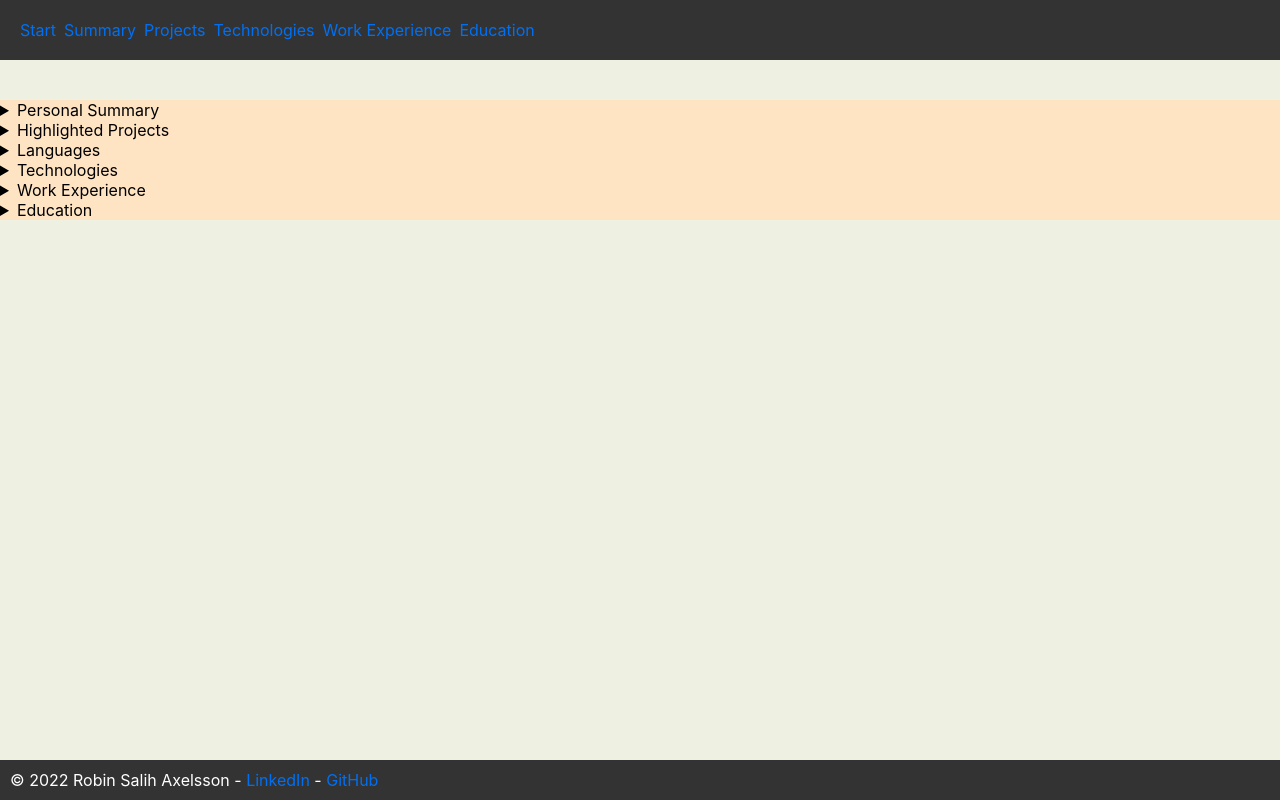
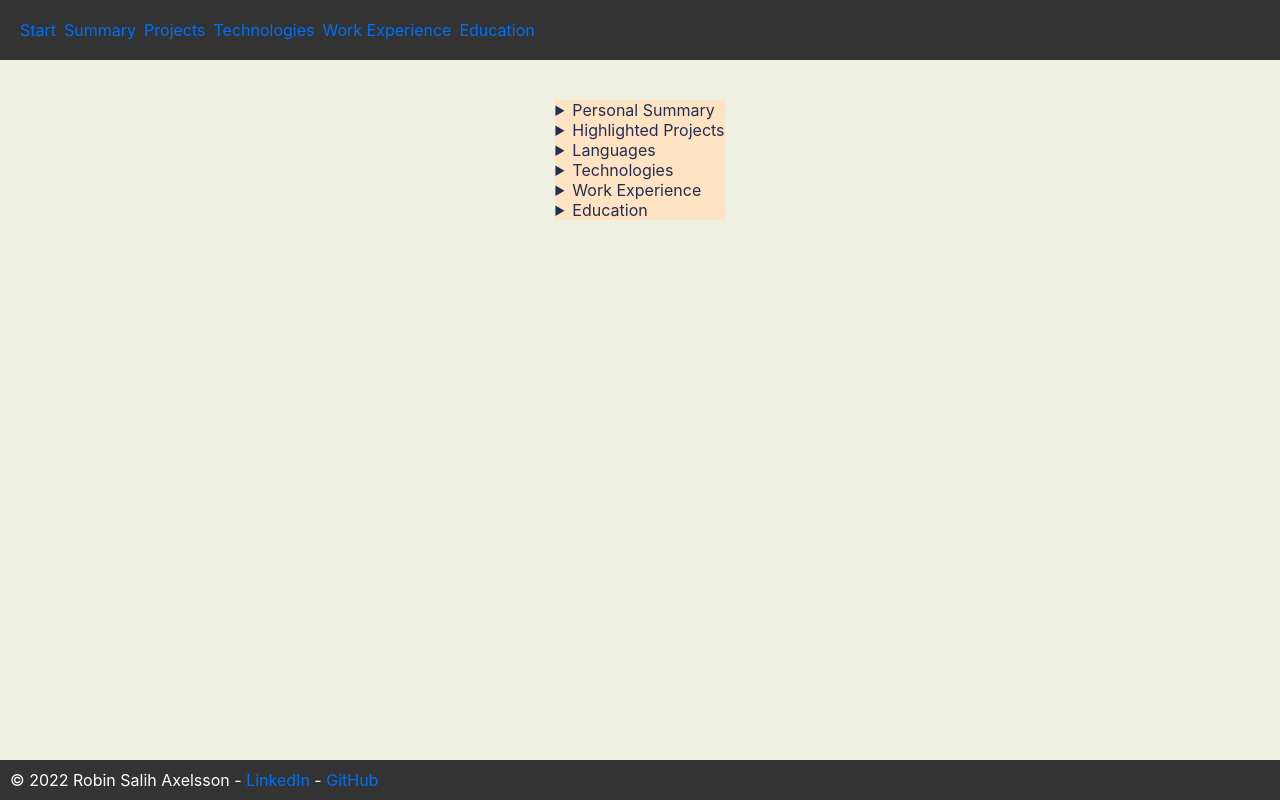
Before and after one commit to RobinAxelsson/personal-jam, a Next.js app: page / in a window 1280 px wide. Built offline with nearby package versions, Linux system fonts and the light colour scheme.

Commit message:
header footer and main is set

```diff
--- a/styles/globals.css
+++ b/styles/globals.css
@@ -4,6 +4,7 @@
   --clr-dark-accent: #333333;
   --clr-light-accent: #0070f3;
   --clr-light-font: #ffffff;
+  --clr-bg: rgb(238, 241, 226);
 }
 
 * {
@@ -19,9 +20,13 @@
 
 html,
 body {
-  background-color: rgb(238, 241, 226);
+  color: var(--clr-primary);
+  background-color: var(--clr-bg);
   font-family: -apple-system, BlinkMacSystemFont, Segoe UI, Roboto, Oxygen, Ubuntu,
   Cantarell, Fira Sans, Droid Sans, Helvetica Neue, sans-serif;
+  display: flex;
+  flex-direction: column;
+  align-items: center;
   /* line-height: 1.6; */
   /* font-size: 18px; */
 }
@@ -42,6 +47,7 @@ a:hover {
 header {
   position: fixed;
   overflow: hidden;
+  left:0;
   top: 0;
   width: 100%;
   display: flex;
@@ -58,7 +64,10 @@ nav ul {
 }
 
 main {
+  max-width: 600px;
   margin-top: 100px;
+  margin-bottom: 100px;
+  margin-inline: 20px;
   background-color: bisque;
 }
 
@@ -69,9 +78,9 @@ footer {
   overflow: hidden;
   position: fixed;
   bottom: 0;
+  left: 0;
   width: 100%;
 }
-
 
 /* @media (min-width: var(--screen-small-px)) {
   nav ul {
```
